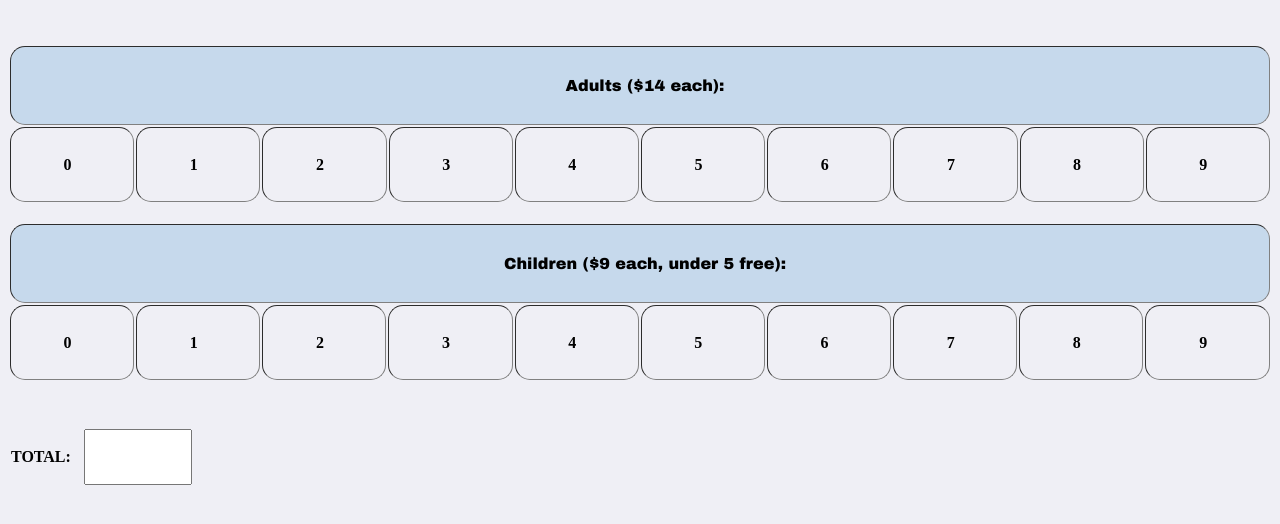
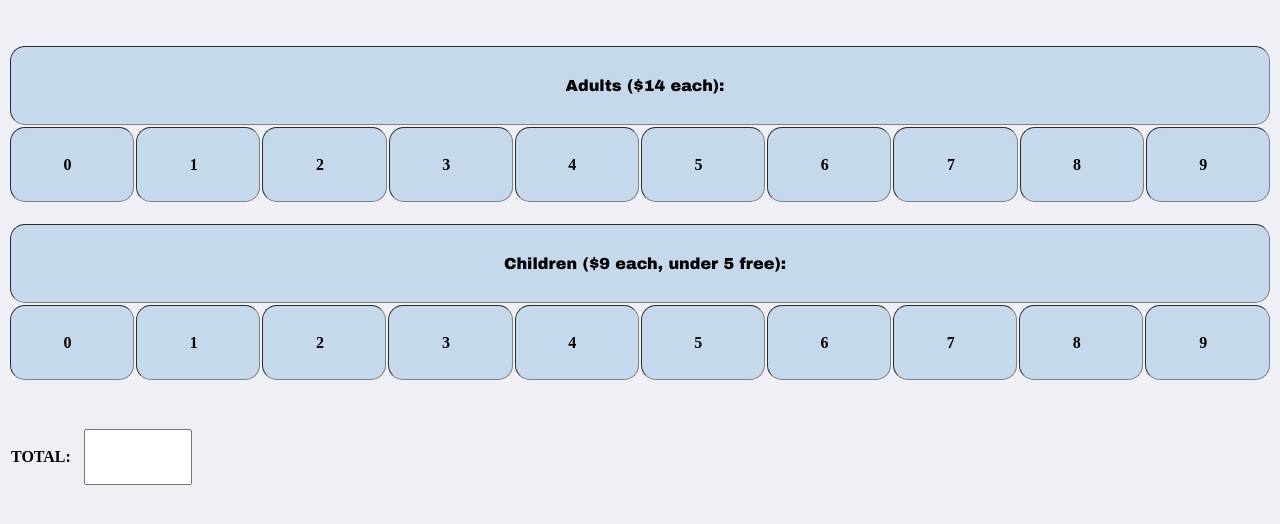
Before and after one commit to DCounios/dcounios.github.io, a plain HTML site: page index.html in a window 1280 px wide. Drawn offline with Linux system fonts and the light colour scheme.

Commit message:
Update index.html

```diff
--- a/index.html
+++ b/index.html
@@ -21,6 +21,7 @@
 		}
 		tr.row1 {
 			text-align: center;
+                        background-color: #c6d9ec;
 			height: 75px;
 			/*border-radius: 15px;*/
 		}
```
